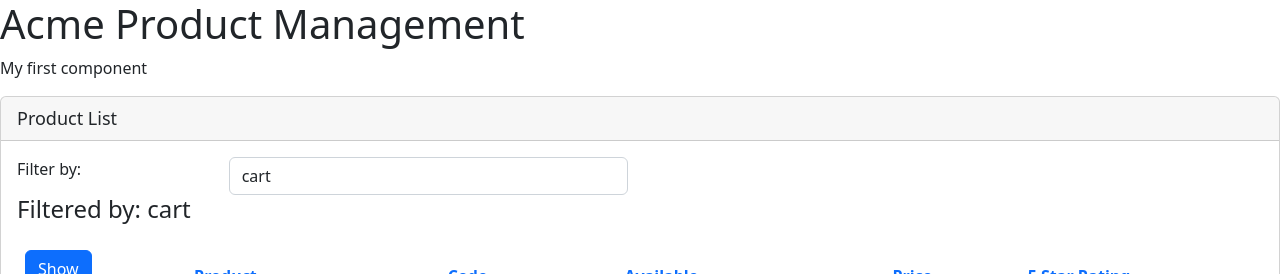
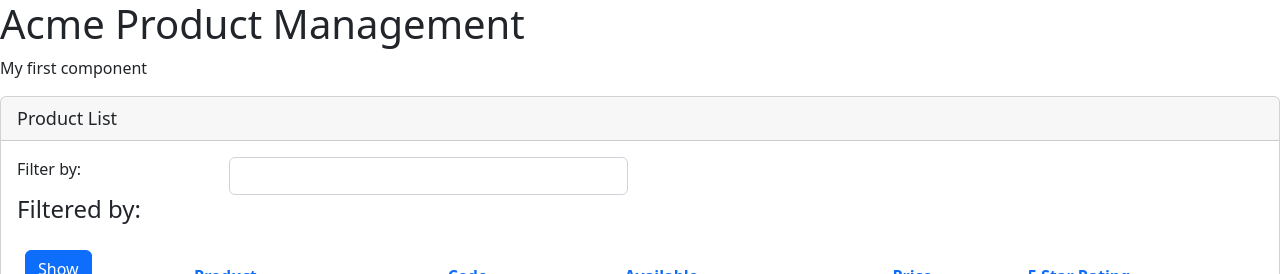
Before and after one commit to alekspanteli/angular-getting-started, an Angular app: page / in a window 1280 px wide. Shown: the top 274 px of the page. Built offline with nearby package versions, Linux system fonts and the light colour scheme.

Commit message:
getter setter

```diff
--- a/src/app/products/product-list/product-list.component.ts
+++ b/src/app/products/product-list/product-list.component.ts
@@ -11,7 +11,17 @@ export class ProductListComponent implements OnInit {
   imageWidth: number = 50;
   imageMargin: number = 20;
   showImage: boolean = false;
-  listFilter: string = 'cart';
+
+  private _listFilter: string = '';
+  get listFilter(): string {
+    return this._listFilter;
+  }
+
+  set listFilter(value: string) {
+    this._listFilter = value;
+    console.log('In setter', value);
+  }
+
   products: IProduct[] = [
     {
       productId: 1,
```
